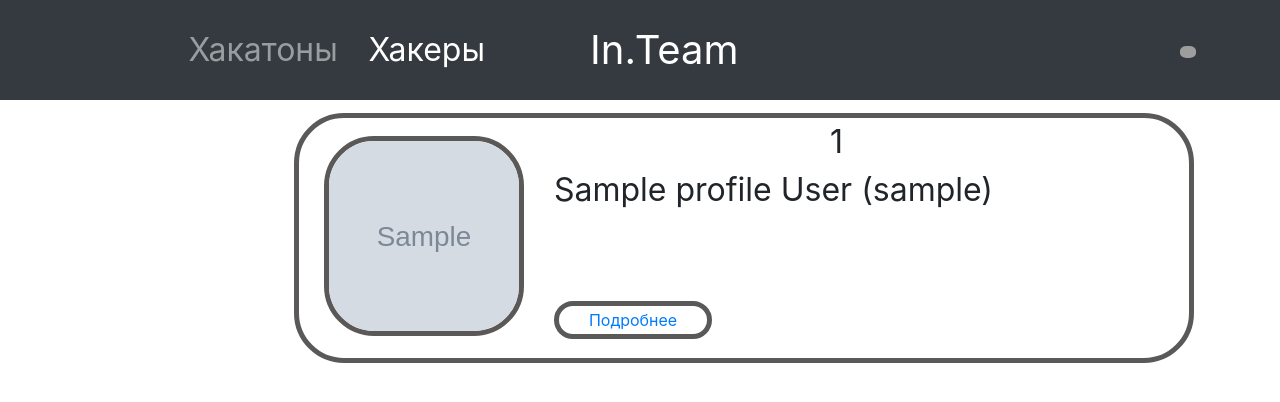
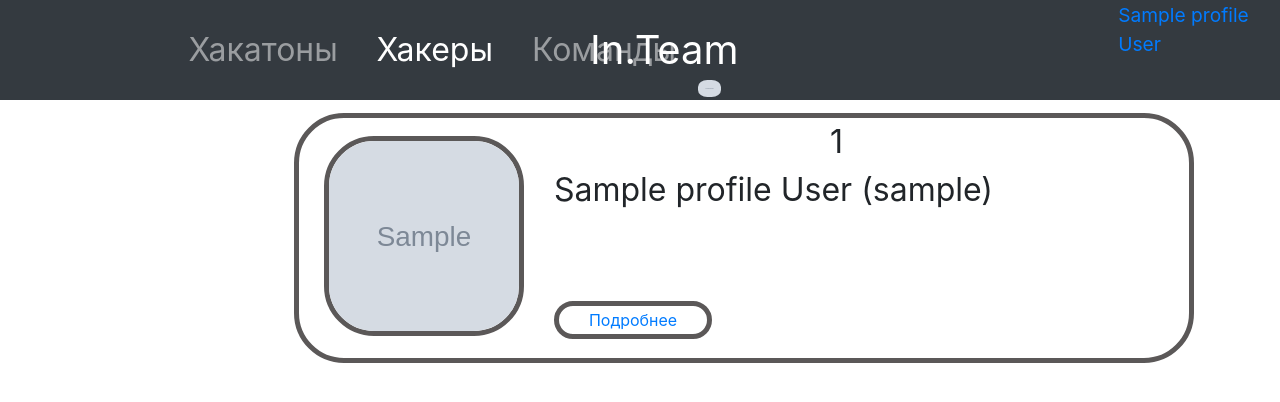
Before and after one commit to 5l1v3r1/HackMoscow, a Django app: page /rating in a window 1280 px wide. Shown: the top 402 px of the page. Run offline with Django 3.2, Linux system fonts and the light colour scheme; the first user in the database is signed in; tables that the repository leaves empty hold one stand-in row (Sample ...); some libraries are stand-ins or nearby versions; grey boxes are pictures that could not be loaded.

Commit message:
design fixes

```diff
--- a/MoscowHack/server/templates/hackaton_list.html
+++ b/MoscowHack/server/templates/hackaton_list.html
@@ -25,6 +25,9 @@
 				<li class="nav-item" style="padding-left: 5%">
 					<a class="nav-link navbar-fontSize" href="{% url 'rating' %}">Хакеры</a>
 				</li>
+                <li class="nav-item" style="padding-left: 5%">
+						<a class="nav-link navbar-fontSize" href="{% url 'teams_view' %}">Команды</a>
+                </li>
 			</ul>
 			<div>
                 <p id="userName" class="lable-userName"><a href="{% url 'profile' %}">{{ user.name }} {{ user.surname }}</a></p>
--- a/MoscowHack/server/templates/user_rating.html
+++ b/MoscowHack/server/templates/user_rating.html
@@ -25,6 +25,9 @@
 				<li class="nav-item active" style="padding-left: 5%">
 					<a class="nav-link navbar-fontSize" href="{% url 'rating' %}">Хакеры<span class="sr-only">(current)</span></a>
 				</li>
+                <li class="nav-item " style="padding-left: 5%">
+						<a class="nav-link navbar-fontSize" href="{% url 'teams_view' %}">Команды</a>
+                </li>
 			</ul>
 			<div>
                 <p id="userName" class="lable-userName"><a href="{% url 'profile' %}">{{ user.name }} {{ user.surname }}</a></p>
--- a/MoscowHack/server/views.py
+++ b/MoscowHack/server/views.py
@@ -54,12 +54,15 @@
 		diagram = rate.diagram
 		return render(request, 'profile.html', {'user': user, 'user_hack_rating': user_hack_rating, 'skills': skills, 'chart': diagram})
 
+
+@login_required
 # users rating
 def users_rating(request):
 	if request.method == 'GET':
+		user = Profile.objects.get(user_id=request.user.id)
 		users_list = list(Profile.objects.all()) #TODO: нормально сделать
 		users_list.sort(key=get_user_rating, reverse=True)
-		return render(request, 'user_rating.html', {'users': users_list})
+		return render(request, 'user_rating.html', {'users': users_list, 'user': user})
 
 
 @login_required
@@ -195,7 +198,7 @@
 
 @login_required
 def hackaton_list(request):
-	user = Profile.objects.filter(user__username=request.user.username).first()
+	user = Profile.objects.get(user_id=request.user.id)
 	hackatons = Hackathon.objects.all()
 	print(user.avatar)
 	return render(request, 'hackaton_list.html', {'hacks': hackatons, 'user': user})
@@ -314,4 +317,4 @@
 		teams = Team.objects.all()
 		user = Profile.objects.get(user_id=request.user.id)
 
-		return render(request, 'teams.html', {'teams': teams, 'user': 'users'})
+		return render(request, 'teams.html', {'teams': teams, 'user': user})
```
Also changed, not shown: MoscowHack/media/dia1.jpg.
